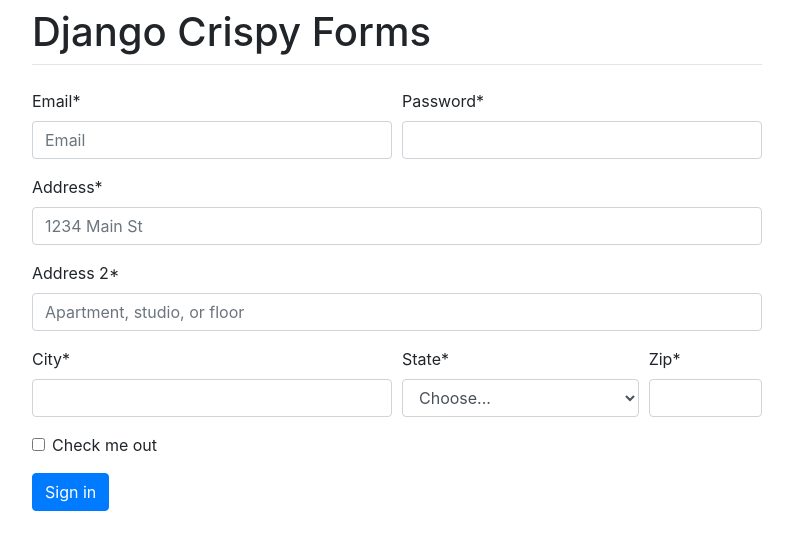
After one commit to alexIGit/practics, a Django app: template django-crispy-forms/forms/templates/index1.html in a window 1280 px wide. The commit adds this page. Shown: the top 550 px of the page, without its empty margins (243-1036 px from the left). Run offline with Django 4.2, Linux system fonts and the light colour scheme; the template is opened without the code that fills it: values that come from a table or form of the project are taken from there, others are empty; parts of the project's set-up code (start-up, migrations or seed data) failed here and were passed over; some libraries are stand-ins or nearby versions.

Commit message:
init two crisry simple forms

```diff
--- a/django-crispy-forms/app/settings.py
+++ b/django-crispy-forms/app/settings.py
@@ -40,6 +40,7 @@
 
   "forms",
   "crispy_forms",
+  "crispy_bootstrap4",
 ]
 
 CRISPY_TEMPLATE_PACK = 'bootstrap4'
--- /dev/null
+++ b/django-crispy-forms/forms/forms.py
@@ -0,0 +1,27 @@
+
+from django import forms as dforms
+
+STATES = (
+    ('', 'Choose...'),
+    ('MG', 'Minas Gerais'),
+    ('SP', 'Sao Paulo'),
+    ('RJ', 'Rio de Janeiro')
+)
+
+class AddressForm(dforms.Form):
+    email = dforms.CharField(widget=dforms.TextInput(attrs={'placeholder': 'Email'}))
+    password = dforms.CharField(widget=dforms.PasswordInput())
+    address_1 = dforms.CharField(
+        label='Address',
+        widget=dforms.TextInput(attrs={'placeholder': '1234 Main St'})
+    )
+    address_2 = dforms.CharField(
+        widget=dforms.TextInput(attrs={'placeholder': 'Apartment, studio, or floor'})
+    )
+    city = dforms.CharField()
+    state = dforms.ChoiceField(choices=STATES)
+    zip_code = dforms.CharField(label='Zip')
+    check_me_out = dforms.BooleanField(required=False)
+
+    class Meta:
+      name = 'forma'
--- a/django-crispy-forms/forms/templates/base.html
+++ b/django-crispy-forms/forms/templates/base.html
@@ -7,8 +7,14 @@
 </head>
 <body>
   <div class="container">
-    {% block content %}
-    {% endblock %}
-  </div>
+      <div class="row justify-content-center">
+        <div class="col-8">
+          <h1 class="mt-2">Django Crispy Forms</h1>
+          <hr class="mt-0 mb-4">
+          {% block content %}
+          {% endblock %}
+        </div>
+      </div>
+    </div>
 </body>
 </html>
--- /dev/null
+++ b/django-crispy-forms/forms/templates/index1.html
@@ -0,0 +1,32 @@
+{% extends 'base.html' %}
+
+{% load crispy_forms_tags %}
+
+{% block content %}
+  <form method="post">
+    {% csrf_token %}
+    <div class="form-row">
+      <div class="form-group col-md-6 mb-0">
+        {{ form.email|as_crispy_field }}
+      </div>
+      <div class="form-group col-md-6 mb-0">
+        {{ form.password|as_crispy_field }}
+      </div>
+    </div>
+    {{ form.address_1|as_crispy_field }}
+    {{ form.address_2|as_crispy_field }}
+    <div class="form-row">
+      <div class="form-group col-md-6 mb-0">
+        {{ form.city|as_crispy_field }}
+      </div>
+      <div class="form-group col-md-4 mb-0">
+        {{ form.state|as_crispy_field }}
+      </div>
+      <div class="form-group col-md-2 mb-0">
+        {{ form.zip_code|as_crispy_field }}
+      </div>
+    </div>
+    {{ form.check_me_out|as_crispy_field }}
+    <button type="submit" class="btn btn-primary">Sign in</button>
+  </form>
+{% endblock %}
--- a/django-crispy-forms/forms/urls.py
+++ b/django-crispy-forms/forms/urls.py
@@ -3,4 +3,6 @@
 
 urlpatterns = [
   path('', views.init),
+  path('0/', views.AddressFormView.as_view()),
+  path('1/', views.AddressFormView1.as_view()),
 ]
--- a/django-crispy-forms/requirements.txt
+++ b/django-crispy-forms/requirements.txt
@@ -1,4 +1,5 @@
 asgiref==3.7.2
+crispy-bootstrap4==2023.1
 Django==4.2.6
 django-crispy-forms==2.1
 sqlparse==0.4.4
```
Also changed, not shown: django-crispy-forms/forms/templates/index.html (added, +11 -0 lines), django-crispy-forms/forms/views.py (+28 -1 lines).
